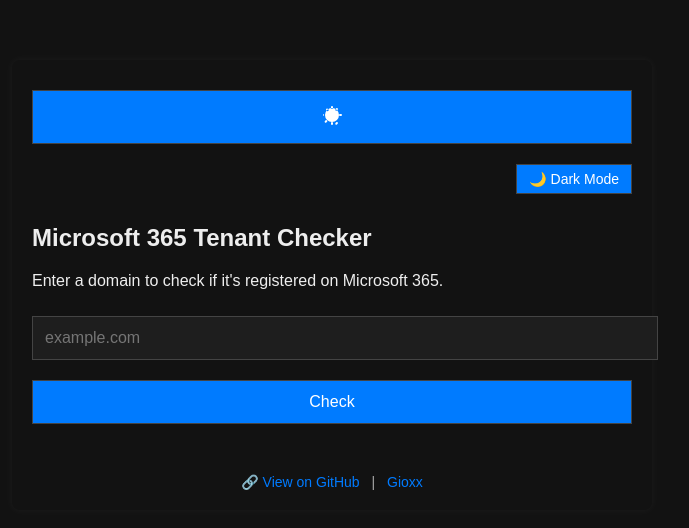
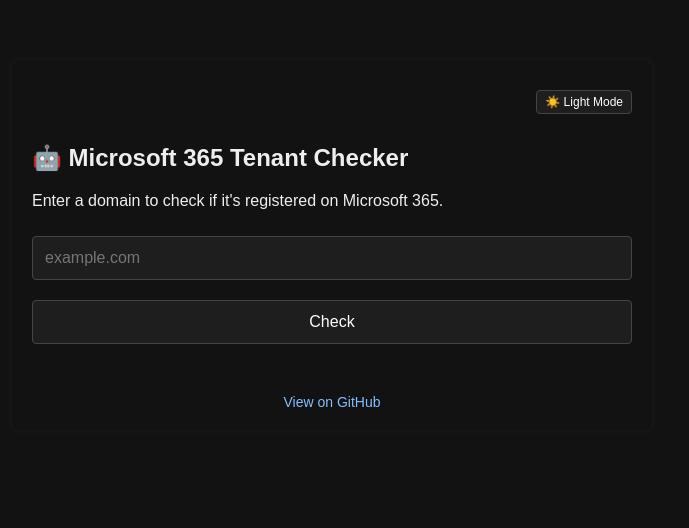
Before and after one commit to gioxx/m365-tenant-checker, a plain HTML site: page frontend/index.html in a window 1280 px wide. Both pictures are taken after a click on the button "🌙 Dark Mode". Shown: the whole page, without its empty margins (308-997 px from the left). Drawn offline with Linux system fonts and the light colour scheme.

Commit message:
Minor changes: Graphics / Fix Index Theme

```diff
--- a/frontend/index.html
+++ b/frontend/index.html
@@ -20,49 +20,45 @@
       color: #000;
       border-radius: 8px;
       box-shadow: 0 0 10px rgba(0, 0, 0, 0.1);
+      transition: background-color 0.4s ease, color 0.4s ease;
     }
 
-    @media (prefers-color-scheme: dark) {
-      body {
-        background-color: #121212;
-        color: #eee;
-        box-shadow: 0 0 10px rgba(255, 255, 255, 0.05);
-      }
-
-      input,
-      button {
-        background-color: #1e1e1e;
-        color: #fff;
-        border: 1px solid #444;
-      }
-
-      button {
-        background-color: #007bff;
-        color: white;
-      }
-
-      footer {
-        color: #aaa;
-      }
-
-      footer a {
-        color: #80bfff;
-      }
+    body.dark-mode {
+      background-color: #121212;
+      color: #eee;
+      box-shadow: 0 0 10px rgba(255, 255, 255, 0.05);
     }
 
-    input,
+    input {
+      width: 100%;
+      padding: 12px;
+      margin: 10px 0;
+      font-size: 16px;
+      box-sizing: border-box;
+      background-color: #fff;
+      color: #000;
+      border: 1px solid #ccc;
+      border-radius: 4px;
+    }
+
     button {
       width: 100%;
       padding: 12px;
       margin: 10px 0;
       font-size: 16px;
-    }
-
-    button {
       background-color: #007bff;
       color: white;
       border: none;
       cursor: pointer;
+      box-sizing: border-box;
+      border-radius: 4px;
+    }
+
+    body.dark-mode input,
+    body.dark-mode button {
+      background-color: #1e1e1e;
+      color: #fff;
+      border: 1px solid #444;
     }
 
     #result {
@@ -77,89 +73,51 @@
       color: #555;
     }
 
+    body.dark-mode footer {
+      color: #aaa;
+    }
+
     footer a {
       color: #007bff;
       text-decoration: none;
       margin: 0 8px;
     }
 
+    body.dark-mode footer a {
+      color: #80bfff;
+    }
+
     footer a:hover {
       text-decoration: underline;
     }
 
-    body.dark-mode {
-      background-color: #121212 !important;
-      color: #eee !important;
-      box-shadow: 0 0 10px rgba(255, 255, 255, 0.05) !important;
-    }
-
-    body.dark-mode input,
-    body.dark-mode button {
-      background-color: #1e1e1e !important;
-      color: #fff !important;
-      border: 1px solid #444 !important;
-    }
-
-    body.dark-mode button {
-      background-color: #007bff !important;
-      color: white !important;
-    }
-
-    body.dark-mode footer {
-      color: #aaa !important;
-    }
-
-    bodybody.dark-mode footer a {
-      color: #80bfff !important;
-    }
-
-    body {
-      transition: background-color 0.4s ease, color 0.4s ease;
-    }
-
-    body.dark-mode {
-      transition: background-color 0.4s ease, color 0.4s ease;
-    }
-
     .theme-toggle-btn {
-      background: none;
-      border: none;
+      background: #444;
+      border: 1px solid #000;
       cursor: pointer;
       margin-bottom: 10px;
-    }
-
-    .theme-toggle-btn svg {
-      width: 24px;
-      height: 24px;
-      fill: currentColor;
-    }
-
-    .theme-toggle-btn:hover {
-      opacity: 0.8;
+      padding: 4px 8px;
+      font-size: 12px;
+      border-radius: 4px;
+      display: inline-block;
+      width: auto;
+      text-align: right;
     }
   </style>
 </head>
 
 <body>
   <div style="text-align: right;">
-    <button onclick="toggleTheme()" class="theme-toggle-btn" id="theme-toggle" title="Toggle light/dark mode">
-      <svg id="theme-icon" xmlns="http://www.w3.org/2000/svg" viewBox="0 0 24 24">
-        <path
-          d="M12 3a1 1 0 011 1v1a1 1 0 01-2 0V4a1 1 0 011-1zm5.657 2.343a1 1 0 010 1.414l-.707.707a1 1 0 01-1.414-1.414l.707-.707a1 1 0 011.414 0zM21 11a1 1 0 010 2h-1a1 1 0 010-2h1zM6.343 5.757a1 1 0 011.414 0l.707.707A1 1 0 017.05 7.878l-.707-.707a1 1 0 010-1.414zM12 17a5 5 0 100-10 5 5 0 000 10zm0 2a7 7 0 100-14 7 7 0 000 14zm5.657.343a1 1 0 00-1.414 0l-.707.707a1 1 0 001.414 1.414l.707-.707a1 1 0 000-1.414zM4 11a1 1 0 100 2H3a1 1 0 100-2h1zm1.636 6.364a1 1 0 011.414 1.414l-.707.707a1 1 0 01-1.414-1.414l.707-.707zM12 19a1 1 0 011 1v1a1 1 0 01-2 0v-1a1 1 0 011-1z" />
-      </svg>
-    </button>
-    <button onclick="toggleTheme()" id="theme-toggle"
-      style="width:auto; padding:6px 12px; font-size:14px; margin-bottom:10px;">🌙 Dark Mode</button>
+    <button onclick="toggleTheme()" class="theme-toggle-btn" id="theme-toggle">🌙 Dark Mode</button>
   </div>
-  <h2>Microsoft 365 Tenant Checker</h2>
+  <h2>🤖 Microsoft 365 Tenant Checker</h2>
   <p>Enter a domain to check if it's registered on Microsoft 365.</p>
   <input type="text" id="domainInput" placeholder="example.com" />
   <button onclick="checkDomain()">Check</button>
   <div id="result"></div>
 
   <footer>
-    <a href="https://github.com/gioxx/m365-tenant-checker" target="_blank">🔗 View on GitHub</a> |
-    <a href="https://gioxx.org" target="_blank">Gioxx</a>
+    <a href="https://github.com/gioxx/m365-tenant-checker" target="_blank">View on GitHub</a>
   </footer>
 
   <script>
@@ -189,8 +147,9 @@
     }
 
     function toggleTheme() {
-      const isDark = document.body.classList.toggle('dark-mode');
-      document.getElementById('theme-icon').innerHTML = isDark ? '<path d=\"M12 3a1 1 0 011 1v1a1 1 0 01-2 0V4a1 1 0 011-1zm5.657 2.343a1 1 0 010 1.414l-.707.707a1 1 0 01-1.414-1.414l.707-.707a1 1 0 011.414 0zM21 11a1 1 0 010 2h-1a1 1 0 010-2h1zM6.343 5.757a1 1 0 011.414 0l.707.707A1 1 0 017.05 7.878l-.707-.707a1 1 0 010-1.414zM12 17a5 5 0 100-10 5 5 0 000 10zm0 2a7 7 0 100-14 7 7 0 000 14zm5.657.343a1 1 0 00-1.414 0l-.707.707a1 1 0 001.414 1.414l.707-.707a1 1 0 000-1.414zM4 11a1 1 0 100 2H3a1 1 0 100-2h1zm1.636 6.364a1 1 0 011.414 1.414l-.707.707a1 1 0 01-1.414-1.414l.707-.707zM12 19a1 1 0 011 1v1a1 1 0 01-2 0v-1a1 1 0 011-1z\"/>' : '🌙 Dark Mode';
+      const body = document.body;
+      const isDark = body.classList.toggle('dark-mode');
+      document.getElementById('theme-toggle').textContent = isDark ? '☀️ Light Mode' : '🌙 Dark Mode';
       localStorage.setItem('theme', isDark ? 'dark' : 'light');
     }
 
@@ -199,7 +158,7 @@
       const saved = localStorage.getItem('theme');
       if (saved === 'dark') {
         document.body.classList.add('dark-mode');
-        document.getElementById('theme-icon').innerHTML = '<path d=\"M12 3a1 1 0 011 1v1a1 1 0 01-2 0V4a1 1 0 011-1zm5.657 2.343a1 1 0 010 1.414l-.707.707a1 1 0 01-1.414-1.414l.707-.707a1 1 0 011.414 0zM21 11a1 1 0 010 2h-1a1 1 0 010-2h1zM6.343 5.757a1 1 0 011.414 0l.707.707A1 1 0 017.05 7.878l-.707-.707a1 1 0 010-1.414zM12 17a5 5 0 100-10 5 5 0 000 10zm0 2a7 7 0 100-14 7 7 0 000 14zm5.657.343a1 1 0 00-1.414 0l-.707.707a1 1 0 001.414 1.414l.707-.707a1 1 0 000-1.414zM4 11a1 1 0 100 2H3a1 1 0 100-2h1zm1.636 6.364a1 1 0 011.414 1.414l-.707.707a1 1 0 01-1.414-1.414l.707-.707zM12 19a1 1 0 011 1v1a1 1 0 01-2 0v-1a1 1 0 011-1z\"/>';
+        document.getElementById('theme-toggle').textContent = '☀️ Light Mode';
       }
     };
   </script>
```
Also changed, not shown: frontend/favicon.ico, 2 other files.
